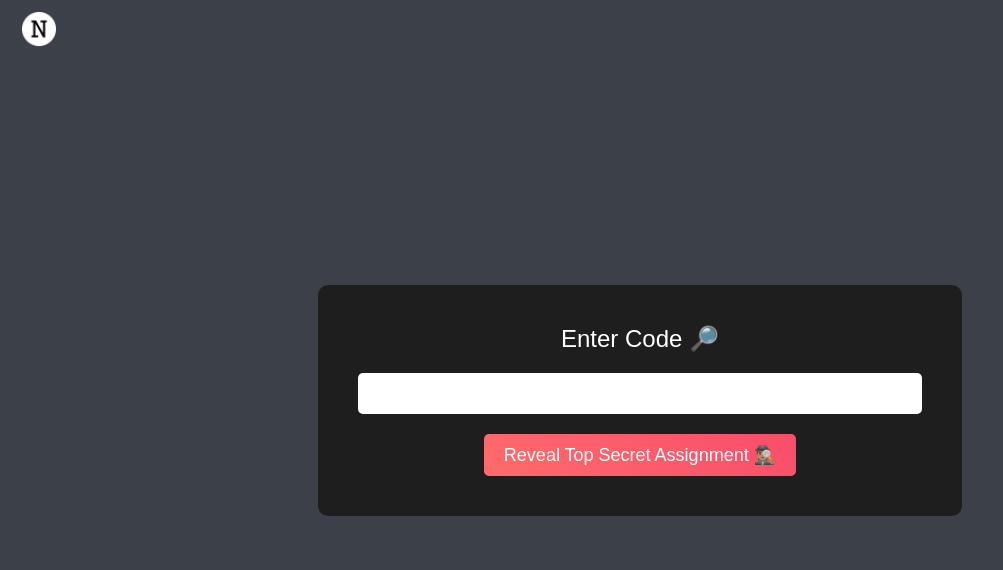
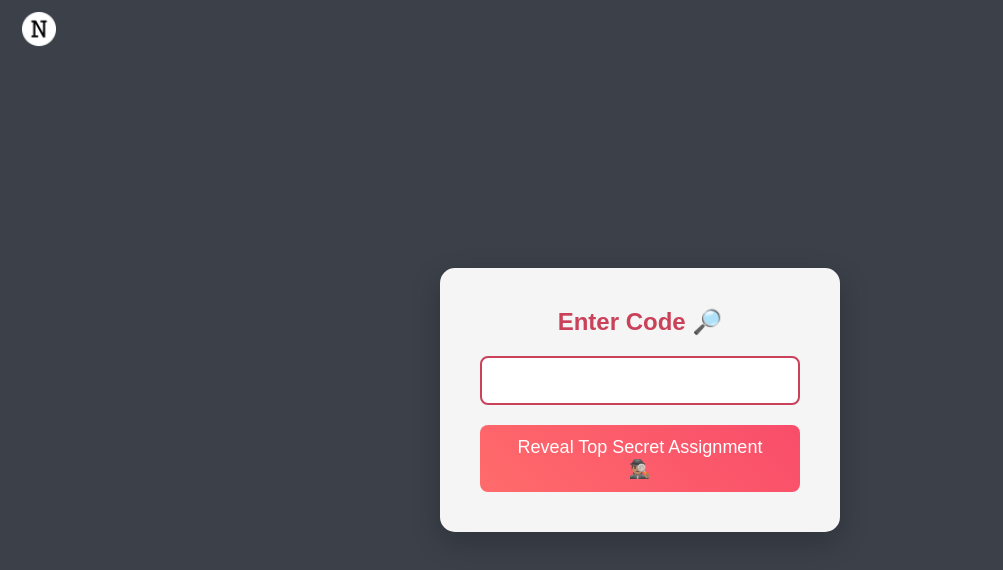
Before and after one commit to nabeelthotti/PersonalWebsite, a React (Create React App) app: page /special in a window 1280 px wide. Shown: the top 570 px of the page, without its empty margins (0-1003 px from the left). Built offline with nearby package versions, Linux system fonts and the light colour scheme.

Commit message:
Added Page

```diff
--- a/src/Special.css
+++ b/src/Special.css
@@ -389,3 +389,54 @@
     opacity: 1;
   }
 }
+
+
+/* Add these to your existing CSS */
+.password-form {
+  background-color: rgba(255, 255, 255, 0.95);
+  padding: 40px;
+  border-radius: 15px;
+  text-align: center;
+  box-shadow: 0 10px 30px rgba(0, 0, 0, 0.2);
+  max-width: 400px;
+  width: 90%;
+  position: relative;
+}
+
+.password-form label {
+  display: block;
+  font-size: 24px;
+  margin-bottom: 20px;
+  color: #ca415a;
+  font-weight: bold;
+}
+
+.password-form input {
+  width: 100%;
+  padding: 12px;
+  margin-bottom: 20px;
+  border: 2px solid #ca415a;
+  border-radius: 8px;
+  font-size: 18px;
+  outline: none;
+}
+
+.password-form input:focus {
+  border-color: #d98c98;
+  box-shadow: 0 0 5px rgba(217, 140, 152, 0.5);
+}
+
+.password-form button {
+  background-color: #ca415a;
+  color: white;
+  padding: 12px 24px;
+  border: none;
+  border-radius: 8px;
+  font-size: 18px;
+  cursor: pointer;
+  transition: background-color 0.3s ease;
+}
+
+.password-form button:hover {
+  background-color: #d98c98;
+}
--- a/src/Special.js
+++ b/src/Special.js
@@ -26,6 +26,30 @@ const Special = () => {
   ];
 
   const [currentIndex, setCurrentIndex] = useState(0);
+  const [isModalOpen, setIsModalOpen] = useState(false);
+  const [isLocked, setIsLocked] = useState(true);
+  const [passwordInput, setPasswordInput] = useState('');
+  const [showMessage, setShowMessage] = useState(false);
+  const [currentLineIndex, setCurrentLineIndex] = useState(-1);
+  const [showConfetti, setShowConfetti] = useState(true);
+  const [showGiftButton, setShowGiftButton] = useState(false);
+
+  // New states for letter password
+  const [showLetterPassword, setShowLetterPassword] = useState(false);
+  const [letterPasswordInput, setLetterPasswordInput] = useState('');
+  const letterPassword = 'iloveyoudaddy'; // Set your desired password for the letter
+  const secretPassword = '4biwi';
+
+  // Poem lines
+  const poemLines = [
+    'To My Love,',
+    'Though oceans lie between us now,',
+    'Your heart feels so near.',
+    'Every laugh and whispered vow,',
+    'Makes the distance disappear.',
+    'Happy Anniversary.',
+    ' - نبيل ',
+  ];
 
   // Change image every 3 seconds
   useEffect(() => {
@@ -35,13 +59,23 @@ const Special = () => {
     return () => clearInterval(interval);
   }, [images.length]);
 
-  // Modal open state
-  const [isModalOpen, setIsModalOpen] = useState(false);
-
   // Handle letter click
   const handleLetterClick = (e) => {
-    e.stopPropagation(); // Prevent any parent handlers
+    e.stopPropagation();
+    setShowLetterPassword(true);
+  };
+
+  // Handle letter password submission
+  const handleLetterPasswordSubmit = (e) => {
+    e.preventDefault();
+    if (letterPasswordInput === letterPassword) {
+      setShowLetterPassword(false);
       setIsModalOpen(true);
+      setLetterPasswordInput(''); // Reset password input
+    } else {
+      alert('Incorrect password! Try again ❤️');
+      setLetterPasswordInput(''); // Reset password input
+    }
   };
 
   // Handle modal close
@@ -62,49 +96,22 @@ const Special = () => {
     return () => window.removeEventListener('keydown', handleEscKey);
   }, [isModalOpen]);
 
-  // Lock screen state
-  const [isLocked, setIsLocked] = useState(true);
-  const [passwordInput, setPasswordInput] = useState('');
-
-  // Secret password
-  const secretPassword = 'daddy'; // Replace with your actual password
-
-  // Handle password submission
+  // Handle initial password submission
   const handlePasswordSubmit = (e) => {
     e.preventDefault();
     if (passwordInput === secretPassword) {
       setIsLocked(false);
-      setShowMessage(true); // Display message page
+      setShowMessage(true);
     } else {
       alert('WRONG CODE! \nSELF DESTRUCT IN 5 SECONDS ... 💣');
+      setPasswordInput('');
     }
   };
 
-  // State to control the display of the message page
-  const [showMessage, setShowMessage] = useState(false);
-
   // Handle continue button click
   const handleGiftClick = () => {
-    setShowMessage(false); // Proceed to main content
+    setShowMessage(false);
   };
-
-  // Poem lines and display control
-  const poemLines = [
-    'To My Love,',
-    'Though oceans lie between us now,',
-    'Your heart feels so near.',
-    'Every laugh and whispered vow,',
-    'Makes the distance disappear.',
-    'Happy Anniversary.',
-    ' - نبيل ',
-  ];
-  const [currentLineIndex, setCurrentLineIndex] = useState(-1); // Start from -1
-
-  // Confetti control
-  const [showConfetti, setShowConfetti] = useState(true);
-
-  // Show continue button
-  const [showGiftButton, setShowGiftButton] = useState(false);
 
   // Display each line every 2.5 seconds
   useEffect(() => {
@@ -113,13 +120,10 @@ const Special = () => {
     if (currentLineIndex < poemLines.length - 1) {
       const timer = setTimeout(() => {
         setCurrentLineIndex((prevIndex) => prevIndex + 1);
-      }, 2500); // 2.5 seconds
+      }, 2500);
       return () => clearTimeout(timer);
     } else {
-      // Stop confetti after all lines are displayed
       setShowConfetti(false);
-
-      // Show continue button after 1 second
       const timer = setTimeout(() => {
         setShowGiftButton(true);
       }, 1000);
@@ -130,7 +134,6 @@ const Special = () => {
   return (
     <div className={`container ${isModalOpen ? 'modal-open' : ''}`}>
       {isLocked ? (
-        // Password lock screen
         <div className="password-screen">
           <form onSubmit={handlePasswordSubmit} className="password-form">
             <label htmlFor="password">Enter Code 🔎</label>
@@ -144,7 +147,6 @@ const Special = () => {
           </form>
         </div>
       ) : showMessage ? (
-        // Message page after password is entered
         <div className="message-page">
           {showConfetti && <Confetti />}
           <div className="poem">
@@ -164,14 +166,11 @@ const Special = () => {
           )}
         </div>
       ) : (
-        // The main content after clicking continue
         <>
-          {/* Carousel Section */}
           <div className="carousel">
             <img src={images[currentIndex]} alt="Carousel" />
           </div>
 
-          {/* Envelope Section */}
           <div className="envelope-wrapper">
             <div className="wrapper">
               <div className="lid one"></div>
@@ -183,7 +182,26 @@ const Special = () => {
             </div>
           </div>
 
-          {/* Modal */}
+          {/* Letter Password Modal */}
+          {showLetterPassword && (
+            <div className="modal-overlay" onClick={() => setShowLetterPassword(false)}>
+              <div className="password-form" onClick={(e) => e.stopPropagation()}>
+                <form onSubmit={handleLetterPasswordSubmit}>
+                  <label htmlFor="letterPassword">Enter the magic words 💌</label>
+                  <input
+                    type="password"
+                    id="letterPassword"
+                    value={letterPasswordInput}
+                    onChange={(e) => setLetterPasswordInput(e.target.value)}
+                    autoFocus
+                  />
+                  <button type="submit">Open Letter 💝</button>
+                </form>
+              </div>
+            </div>
+          )}
+
+          {/* Letter Modal */}
           {isModalOpen && (
             <div className="modal-overlay" onClick={handleCloseModal}>
               <div className="modal" onClick={(e) => e.stopPropagation()}>
```
Lines whose indentation alone changed are shown as unchanged.
